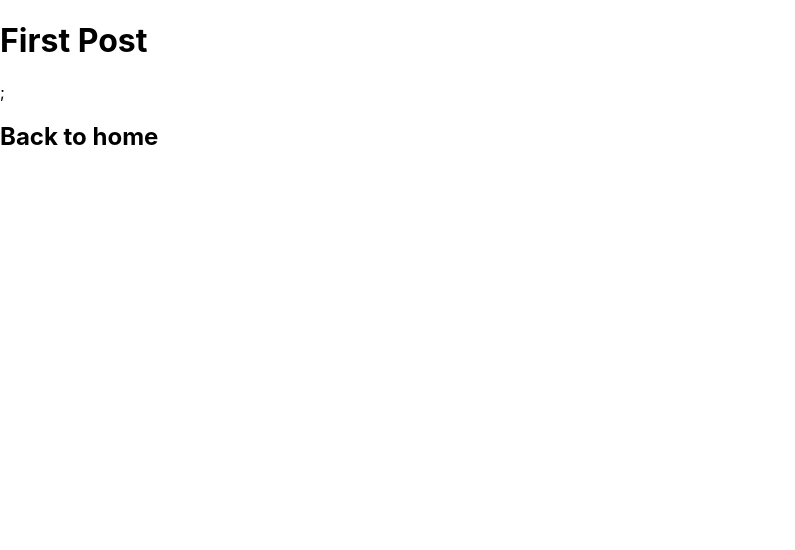
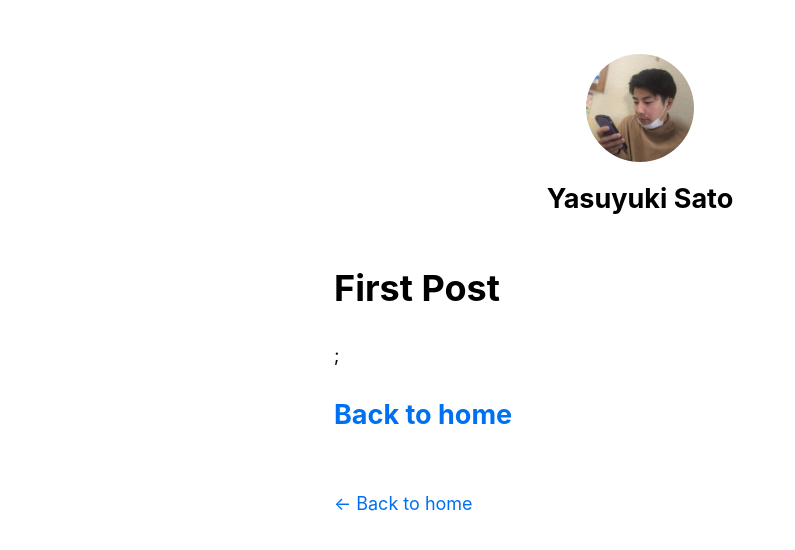
Before and after one commit to sum16/next-js-tutorial, a Next.js app: page /posts/first-post in a window 1280 px wide. Shown: the top 550 px of the page, without its empty margins (0-795 px from the left). Built offline with nearby package versions, Linux system fonts and the light colour scheme.

Commit message:
cssを適用する

```diff
--- /dev/null
+++ b/components/layout.js
@@ -0,0 +1,68 @@
+import Head from "next/head";
+import styles from "./layout.module.css";
+import utilStyles from "../styles/utils.module.css";
+import Link from "next/link";
+
+const name = "Yasuyuki Sato";
+
+// 呼び出しもとで使用するため変数をexportしている
+export const siteTitle = "Next.js Sample Website";
+
+export default function Layout({ children, home }) {
+  return (
+    <div className={styles.container}>
+      <Head>
+        <link rel="icon" href="/favicon.ico" />
+        <meta
+          name="description"
+          content="Learn how to build a personal website using Next.js"
+        />
+        <meta
+          property="og:image"
+          content={`https://og-image.now.sh/${encodeURI(
+            siteTitle
+          )}.png?theme=light&md=0&fontSize=75px&images=https%3A%2F%2Fassets.zeit.co%2Fimage%2Fupload%2Ffront%2Fassets%2Fdesign%2Fnextjs-black-logo.svg`}
+        />
+        <meta name="og:title" content={siteTitle} />
+        <meta name="twitter:card" content="summary_large_image" />
+      </Head>
+      <header className={styles.header}>
+        {home ? (
+          <>
+            <img
+              src="/images/profile.jpg"
+              className={`${styles.headerHomeImage} ${utilStyles.borderCircle}`}
+              alt={name}
+            />
+            <h1 className={utilStyles.heading2Xl}>{name}</h1>
+          </>
+        ) : (
+          <>
+            <Link href="/">
+              <a>
+                <img
+                  src="/images/profile.jpg"
+                  className={`${styles.headerImage} ${utilStyles.borderCircle}`}
+                  alt={name}
+                />
+              </a>
+            </Link>
+            <h2 className={utilStyles.headingLg}>
+              <Link href="/">
+                <a className={utilStyles.colorInherit}>{name}</a>
+              </Link>
+            </h2>
+          </>
+        )}
+      </header>
+      <main>{children}</main>
+      {!home && (
+        <div className={styles.backToHome}>
+          <Link href="/">
+            <a>← Back to home</a>
+          </Link>
+        </div>
+      )}
+    </div>
+  );
+}
--- /dev/null
+++ b/components/layout.module.css
@@ -0,0 +1,25 @@
+.container {
+  max-width: 36rem;
+  padding: 0 1rem;
+  margin: 3rem auto 6rem;
+}
+
+.header {
+  display: flex;
+  flex-direction: column;
+  align-items: center;
+}
+
+.headerImage {
+  width: 6rem;
+  height: 6rem;
+}
+
+.headerHomeImage {
+  width: 8rem;
+  height: 8rem;
+}
+
+.backToHome {
+  margin: 3rem 0 0;
+}
--- a/pages/posts/first-post.js
+++ b/pages/posts/first-post.js
@@ -1,10 +1,12 @@
 import Head from "next/head";
 import Link from "next/link";
+import Layout from "../../components/layout";
 
 // 必ず default エクスポートする必要がある
 export default function FirstPost() {
   return (
     <>
+      <Layout>
         <Head>
           <title>First Post</title>
         </Head>
@@ -14,6 +16,7 @@
             <a>Back to home</a>
           </Link>
         </h2>
+      </Layout>
     </>
   );
 }
--- a/styles/globals.css
+++ b/styles/globals.css
@@ -4,13 +4,24 @@
   margin: 0;
   font-family: -apple-system, BlinkMacSystemFont, Segoe UI, Roboto, Oxygen,
     Ubuntu, Cantarell, Fira Sans, Droid Sans, Helvetica Neue, sans-serif;
-}
-
-a {
-  color: inherit;
-  text-decoration: none;
+  line-height: 1.6;
+  font-size: 18px;
 }
 
 * {
   box-sizing: border-box;
 }
+
+a {
+  color: #0070f3;
+  text-decoration: none;
+}
+
+a:hover {
+  text-decoration: underline;
+}
+
+img {
+  max-width: 100%;
+  display: block;
+}
--- /dev/null
+++ b/styles/utils.module.css
@@ -0,0 +1,52 @@
+.heading2Xl {
+  font-size: 2.5rem;
+  line-height: 1.2;
+  font-weight: 800;
+  letter-spacing: -0.05rem;
+  margin: 1rem 0;
+}
+
+.headingXl {
+  font-size: 2rem;
+  line-height: 1.3;
+  font-weight: 800;
+  letter-spacing: -0.05rem;
+  margin: 1rem 0;
+}
+
+.headingLg {
+  font-size: 1.5rem;
+  line-height: 1.4;
+  margin: 1rem 0;
+}
+
+.headingMd {
+  font-size: 1.2rem;
+  line-height: 1.5;
+}
+
+.borderCircle {
+  border-radius: 9999px;
+}
+
+.colorInherit {
+  color: inherit;
+}
+
+.padding1px {
+  padding-top: 1px;
+}
+
+.list {
+  list-style: none;
+  padding: 0;
+  margin: 0;
+}
+
+.listItem {
+  margin: 0 0 1.25rem;
+}
+
+.lightText {
+  color: #999;
+}
```
Also changed, not shown: pages/_app.js (+4 -3 lines), pages/index.js (+11 -61 lines), public/images/profile.jpg (added), public/vercel.svg (deleted). Lines whose indentation alone changed are shown as unchanged.
